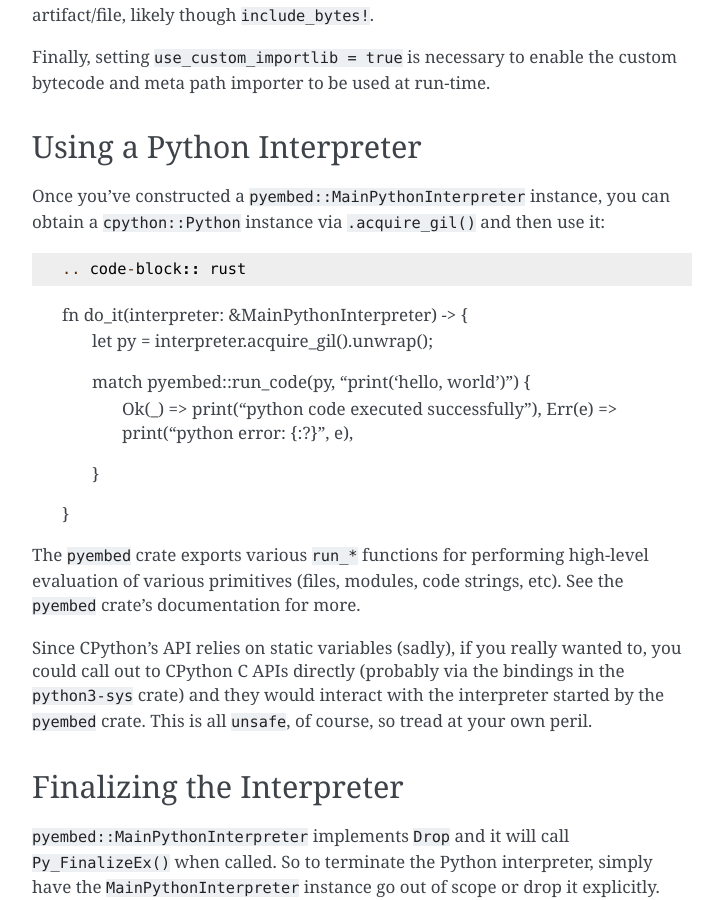
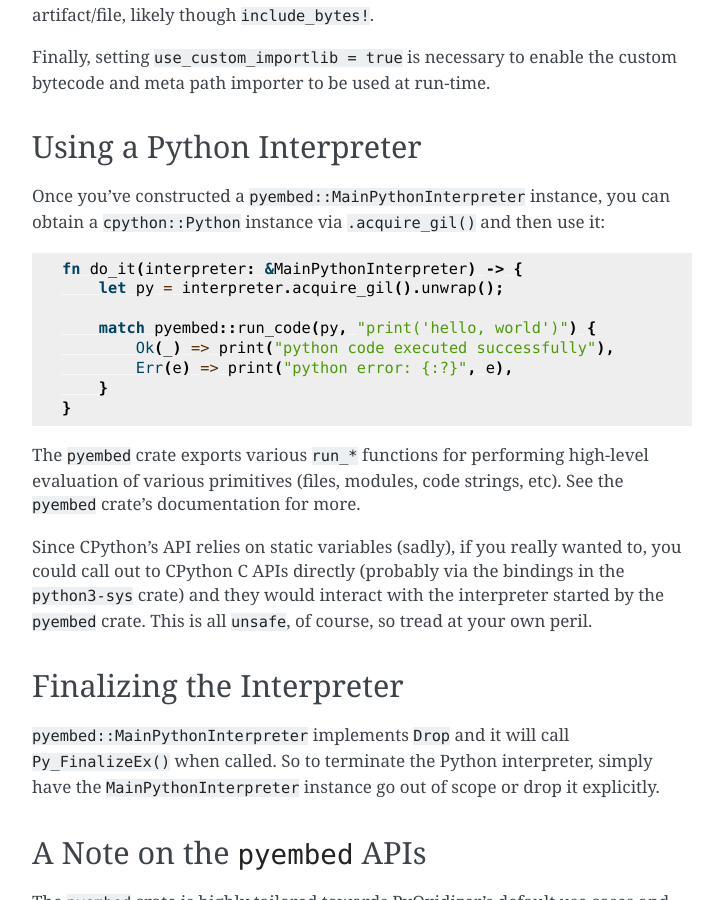
Before and after one commit to indygreg/PyOxidizer, a Sphinx documentation site: the page built from docs/rust_rust_code.rst, in a window 1280 px wide and 900 px high, scrolled down 3010 px. Shown: the whole window, without its empty margins (388-1111 px from the left). Built offline with Sphinx 7.4.7, drawn with Linux system fonts in a browser that asks for light colours; the version number could not be read and is left out.

Commit message:
docs: fix code-block syntax

```diff
--- a/docs/rust_rust_code.rst
+++ b/docs/rust_rust_code.rst
@@ -159,7 +159,7 @@ Using a Python Interpreter
 
 Once you've constructed a ``pyembed::MainPythonInterpreter`` instance, you
 can obtain a ``cpython::Python`` instance via ``.acquire_gil()`` and then
-use it::
+use it:
 
 .. code-block:: rust
 
```
